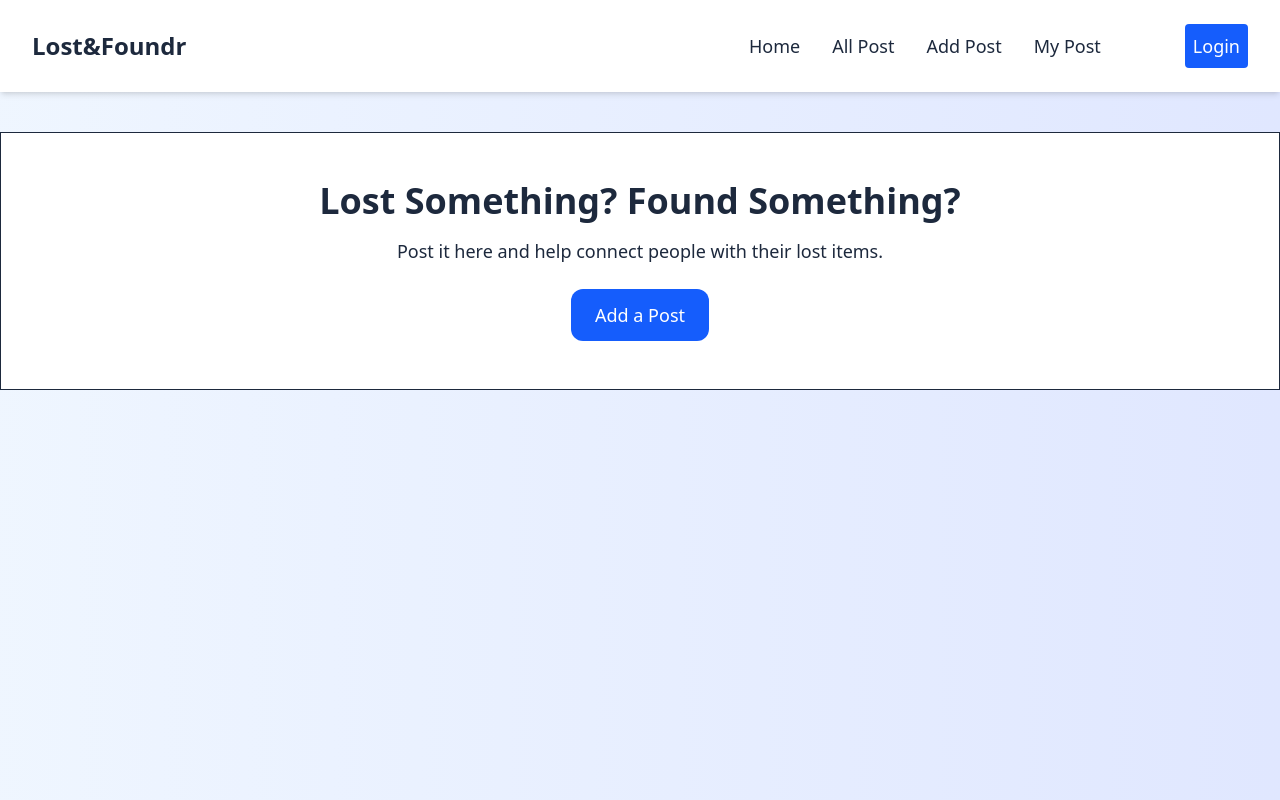
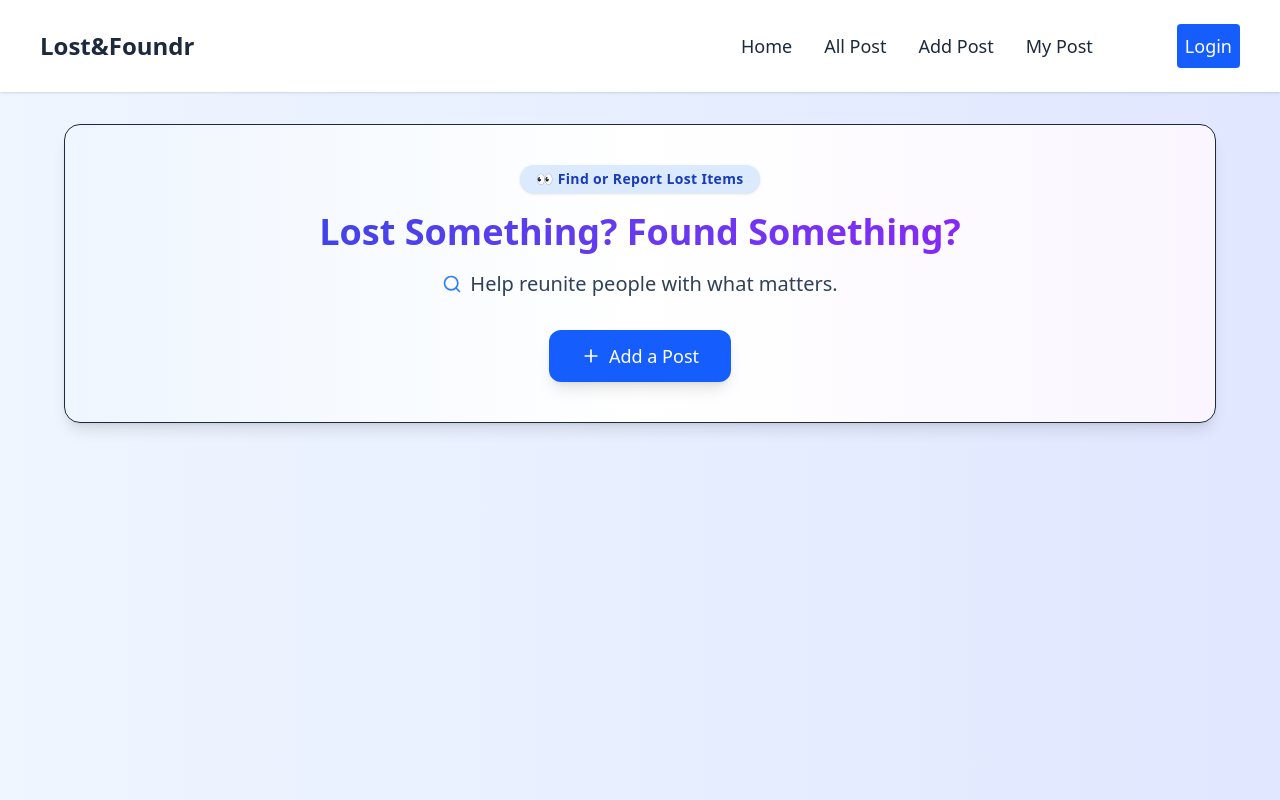
Before and after one commit to ankit11556/Lost-Foundr, a React (Vite) app in the folder frontend/: page / in a window 1280 px wide. Built offline with nearby package versions, Linux system fonts and the light colour scheme; no server answers.

Commit message:
update ui hero section

```diff
--- a/frontend/package.json
+++ b/frontend/package.json
@@ -13,6 +13,7 @@
     "@react-oauth/google": "^0.12.2",
     "@tailwindcss/vite": "^4.1.8",
     "axios": "^1.9.0",
+    "lucide-react": "^0.525.0",
     "react": "^19.1.0",
     "react-dom": "^19.1.0",
     "react-icons": "^5.5.0",
--- a/frontend/src/components/HeroSection.jsx
+++ b/frontend/src/components/HeroSection.jsx
@@ -1,15 +1,36 @@
-const HeroSection = ( )=>{
-  return(
-   <section className="bg-white text-slate-800 py-12 px-4 text-center border mt-10">
+import { Plus, Search } from "lucide-react"; // Lucide icons
+import { Link } from "react-router-dom";
+const HeroSection = () => {
+  return (
+    <section className="bg-gradient-to-r from-blue-50 via-white to-purple-50 text-slate-800 py-10 px-6 sm:px-8 md:px-12 lg:px-10 text-center border rounded-2xl shadow-lg  max-w-6xl mt-8  mx-auto ">
 
-  <h1 className="text-4xl font-bold mb-4">Lost Something? Found Something?</h1>
-  <p className="text-lg mb-6">Post it here and help connect people with their lost items.</p>
-  <button className="bg-blue-600 hover:bg-blue-700 text-white px-6 py-3 rounded-xl text-lg">
-    Add a Post
-  </button>
-</section>
 
-  )
-}
 
-export default HeroSection
+      <div className="inline-block bg-blue-100 text-blue-800 px-4 py-1 rounded-full text-sm font-semibold mb-4 tracking-wide shadow-sm">
+        👀 Find or Report Lost Items
+      </div>
+
+      <h1 className="text-4xl sm:text-4xl font-bold mb-4 leading-tight text-transparent bg-clip-text bg-gradient-to-r from-blue-700 to-purple-600">
+        Lost Something? Found Something?
+      </h1>
+
+      <p className="text-lg sm:text-xl  text-slate-700 flex items-center justify-center gap-2 mb-8">
+        <Search className="w-5 h-5 text-blue-500" />
+        Help reunite people with what matters.
+      </p>
+
+     <div className="flex justify-center">
+      <button className="bg-blue-600 hover:bg-blue-700 text-white px-8 py-3 rounded-xl text-lg flex items-center justify-center gap-2 shadow-lg transition-all duration-300 hover:scale-105 hover:shadow-xl">
+
+        <Plus className="w-5 h-5" />
+        <Link to="/add-post">
+        Add a Post
+        </Link>
+      </button>
+      </div>
+
+    </section>
+  );
+};
+
+export default HeroSection;
--- a/frontend/src/components/Navbar.jsx
+++ b/frontend/src/components/Navbar.jsx
@@ -3,10 +3,10 @@ import { useAuth } from "../contexts/AuthContext"
 const Navbar = () =>{
   const {user,userLogout} = useAuth()
   return(
-   <nav className="w-full bg-white text-slate-800  shadow-md p-4">
+   <nav className="w-full bg-white text-slate-800  shadow-sm py-4 px-6 transition duration-200">
   <div className="container mx-auto flex flex-wrap flex-row items-center justify-between  px-4 py-2 w-full">
     <a href="#"
-      className="mr-4 block cursor-pointer py-1.5   font-semibold text-2xl">
+      className="mr-4 block cursor-pointer py-1.5   font-bold text-2xl">
       Lost&Foundr
     </a>
 
```
Also changed, not shown: 1 other file (tests, documents, lock files or other folders).
